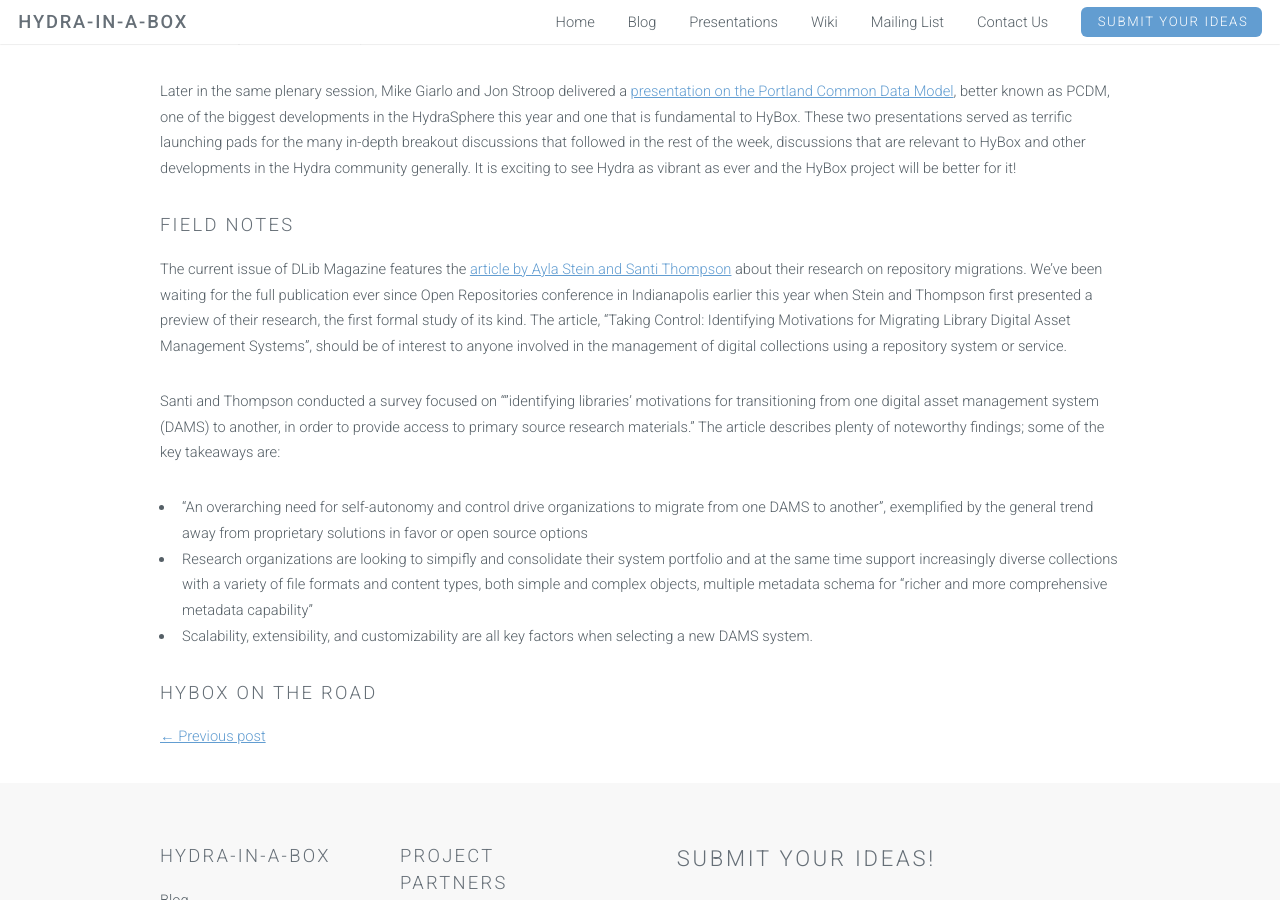
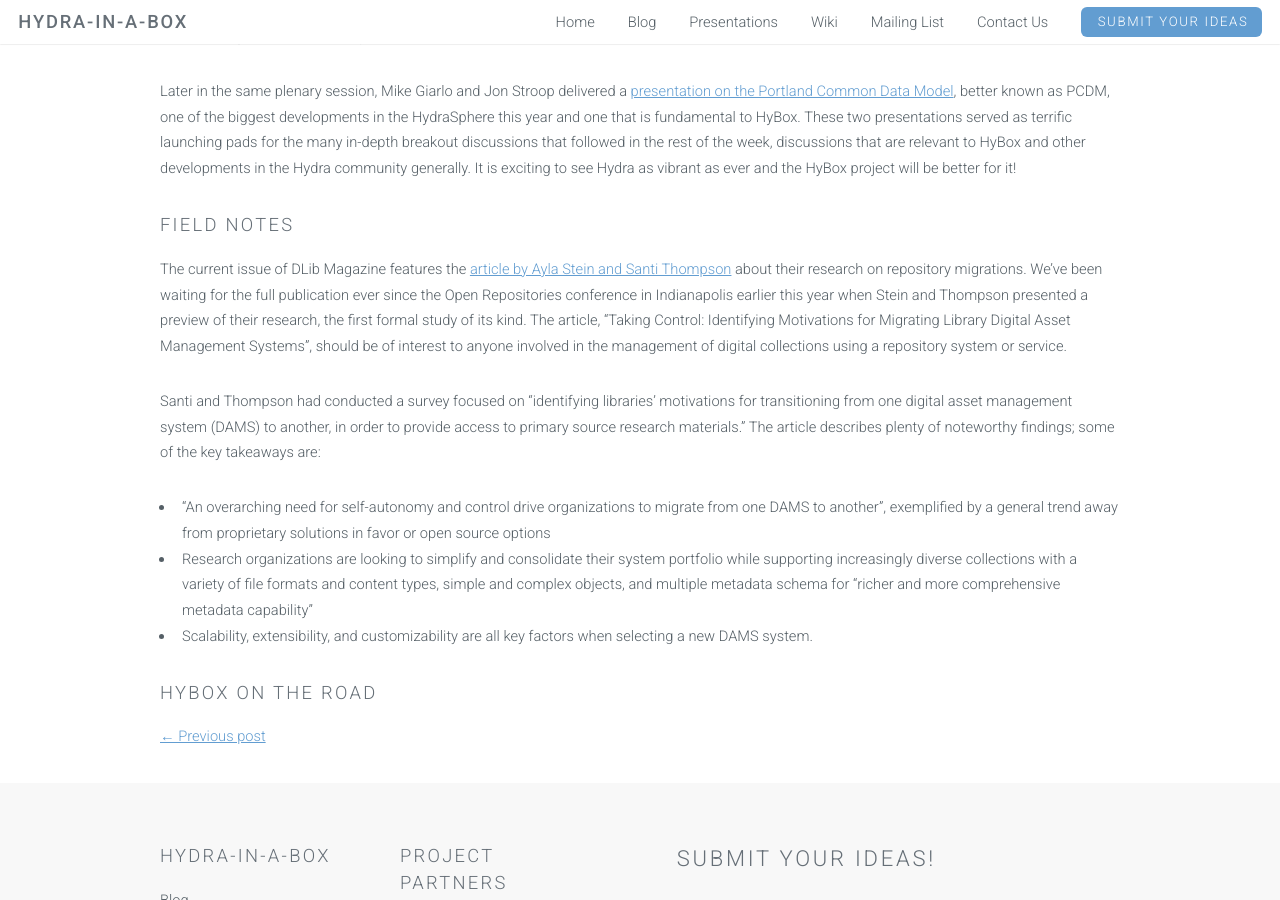
Before and after one commit to samvera-labs/hyku.github.io, a Jekyll site: the page built from _posts/2015-10-16-Inaugural-Post.markdown, in a window 1280 px wide and 900 px high, scrolled down 460 px. Built offline with Jekyll 4.4.1, drawn with Linux system fonts in a browser that asks for light colours.

Commit message:
Update 2015-10-16-Inaugural-Post.markdown

```diff
--- a/_posts/2015-10-16-Inaugural-Post.markdown
+++ b/_posts/2015-10-16-Inaugural-Post.markdown
@@ -11,11 +11,11 @@
 
 ### Field Notes
 The current issue of DLib Magazine features the [article by Ayla Stein and Santi Thompson](http://www.dlib.org/dlib/september15/stein/09stein.html) about their research on repository migrations.
-We’ve been waiting for the full publication ever since Open Repositories conference in Indianapolis earlier this year when Stein and Thompson first presented a preview of their research, the first formal study of its kind. The article, “Taking Control: Identifying Motivations for Migrating Library Digital Asset Management Systems”, should be of interest to anyone involved in the management of digital collections using a repository system or service.
+We’ve been waiting for the full publication ever since the Open Repositories conference in Indianapolis earlier this year when Stein and Thompson presented a preview of their research, the first formal study of its kind. The article, “Taking Control: Identifying Motivations for Migrating Library Digital Asset Management Systems”, should be of interest to anyone involved in the management of digital collections using a repository system or service.
 
-Santi and Thompson conducted a survey focused on “"identifying libraries' motivations for transitioning from one digital asset management system (DAMS) to another, in order to provide access to primary source research materials." The article describes plenty of noteworthy findings; some of the key takeaways are:
--	“An overarching need for self-autonomy and control drive organizations to migrate from one DAMS to another”, exemplified by the general trend away from proprietary solutions in favor or open source options
--	Research organizations are looking to simpifly and consolidate their system portfolio and at the same time support increasingly diverse collections with a variety of file formats and content types, both simple and complex objects, multiple metadata schema for “richer and more comprehensive metadata capability”
+Santi and Thompson had conducted a survey focused on “identifying libraries' motivations for transitioning from one digital asset management system (DAMS) to another, in order to provide access to primary source research materials." The article describes plenty of noteworthy findings; some of the key takeaways are:
+-	“An overarching need for self-autonomy and control drive organizations to migrate from one DAMS to another”, exemplified by a general trend away from proprietary solutions in favor or open source options
+-	Research organizations are looking to simplify and consolidate their system portfolio while supporting increasingly diverse collections with a variety of file formats and content types, simple and complex objects, and multiple metadata schema for “richer and more comprehensive metadata capability”
 - Scalability, extensibility, and customizability are all key factors when selecting a new DAMS system.
 
 ### HyBox on the Road
```
